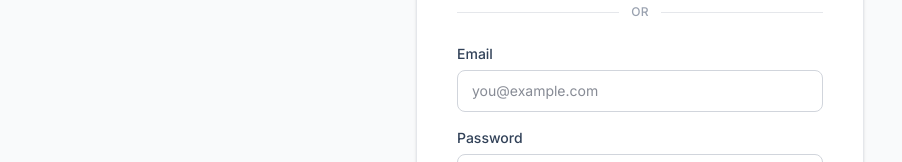
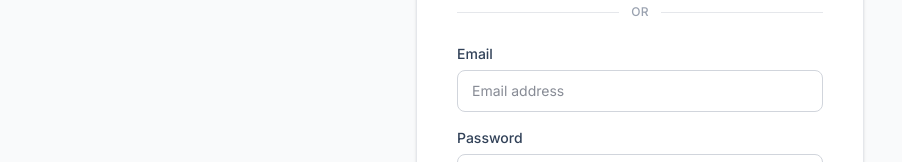
Before and after one commit to Kenth08/ecommerce-storefront, a React (Vite) app: page /login in a window 1280 px wide. Shown: the part 343-505 px from the top of the page, without its empty margins (0-902 px from the left). Built offline with nearby package versions, Linux system fonts and the light colour scheme; no server answers.

Commit message:
feat: update email placeholder in login input for improved clarity

```diff
--- a/src/pages/Login.jsx
+++ b/src/pages/Login.jsx
@@ -105,7 +105,7 @@ export default function Login() {
             <input
               id="login-email"
               type="email"
-              placeholder="you@example.com"
+              placeholder="Email address"
               value={email}
               onChange={(e) => { setEmail(e.target.value); clearFieldError('email') }}
               aria-invalid={Boolean(fieldErrors.email)}
```
